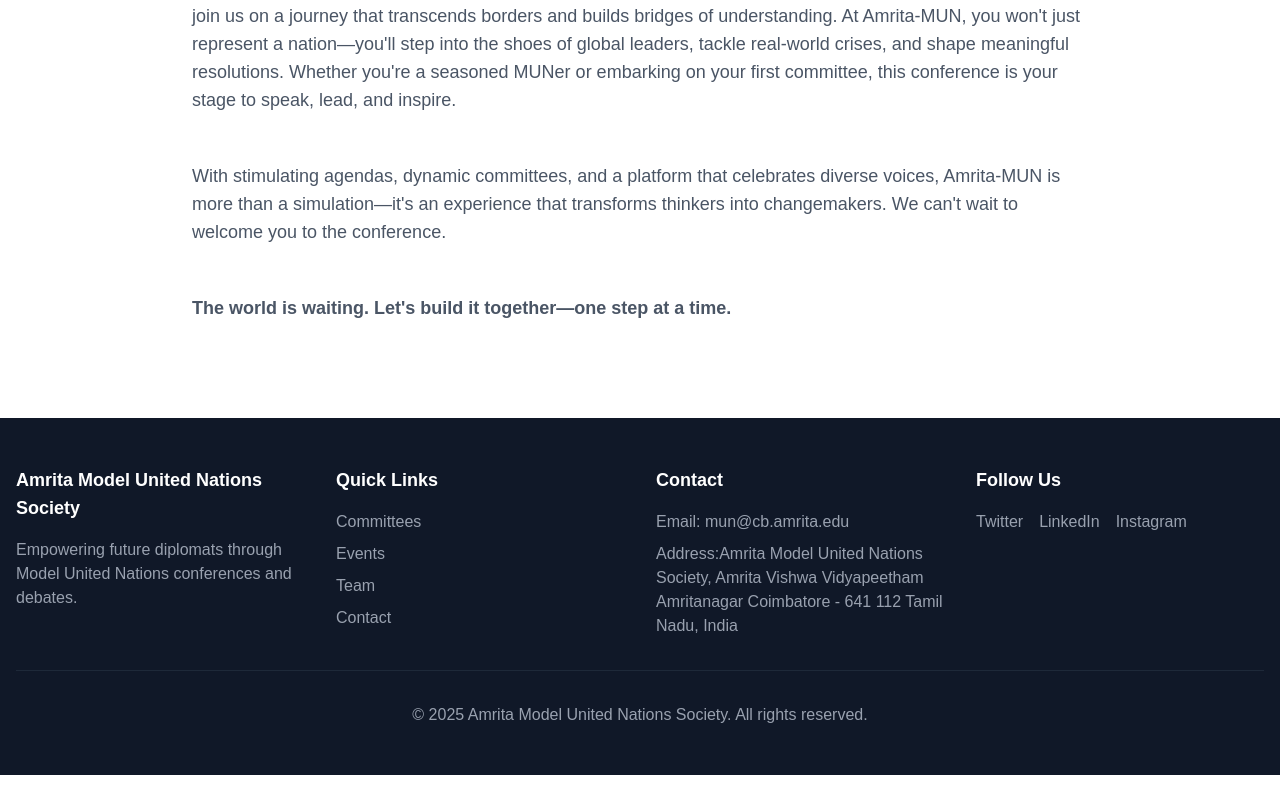
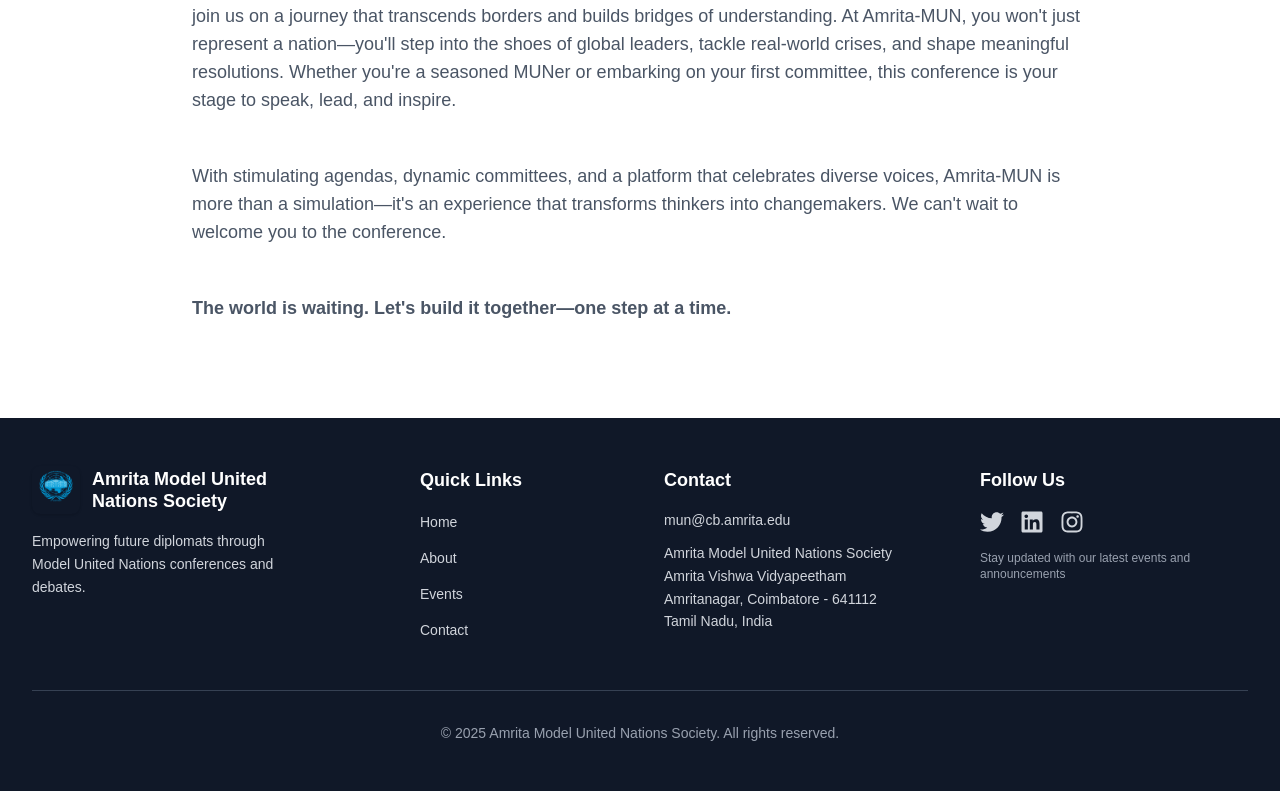
Before and after one commit to VasudevKishor/mun2025, a Next.js app: page / in a window 1280 px wide. Shown: the part 1142-1933 px from the top of the page. Built offline with nearby package versions, Linux system fonts and the light colour scheme.

Commit message:
Updated UI of footer component

```diff
--- a/components/footer.tsx
+++ b/components/footer.tsx
@@ -1,65 +1,100 @@
+import { FaTwitter, FaLinkedin, FaInstagram } from "react-icons/fa";
+import Image from "next/image";
+
 export function Footer() {
   return (
-    <footer className="bg-gray-900 text-white py-12">
-      <div className="container px-4">
-        <div className="grid grid-cols-1 md:grid-cols-4 gap-8">
-          <div>
-            <h3 className="text-lg font-bold mb-4">Amrita Model United Nations Society</h3>
-            <p className="text-gray-400">
+    <footer className="bg-gray-900 text-white py-12 font-inter">
+      <div className="container mx-auto px-6 lg:px-8">
+        <div className="grid grid-cols-1 md:grid-cols-2 lg:grid-cols-4 gap-8 lg:gap-12">
+
+          <div className="lg:col-span-1 space-y-4">
+            <div className="flex items-center space-x-3">
+              <Image
+                src="/images/AMRITA_MUN25.png"
+                alt="Amrita MUN Logo"
+                width={48}
+                height={48}
+                className="rounded-lg shadow-sm"
+              />
+              <h3 className="text-lg font-bold text-white leading-tight">
+                Amrita Model United Nations Society
+              </h3>
+            </div>
+            <p className="text-gray-300 text-sm leading-relaxed max-w-xs">
               Empowering future diplomats through Model United Nations conferences and debates.
             </p>
           </div>
-          <div>
-            <h3 className="text-lg font-bold mb-4">Quick Links</h3>
-            <ul className="space-y-2">
+
+          <div className="space-y-4 pl-18">
+            <h4 className="text-lg font-semibold text-white text-center lg:text-left">Quick Links</h4>
+            <div className="flex lg:justify-start">
+              <ul className="space-y-3 text-left">
                 <li>
-                <a href="/committee" className="text-gray-400 hover:text-white">
-                  Committees
+                  <a href="#" className="text-gray-300 hover:text-white transition-all duration-300 ease-in-out hover:translate-x-1 inline-block text-sm">
+                    Home
                   </a>
                 </li>
                 <li>
-                <a href="/events" className="text-gray-400 hover:text-white">
+                  <a href="#" className="text-gray-300 hover:text-white transition-all duration-300 ease-in-out hover:translate-x-1 inline-block text-sm">
+                    About
+                  </a>
+                </li>
+                <li>
+                  <a href="#" className="text-gray-300 hover:text-white transition-all duration-300 ease-in-out hover:translate-x-1 inline-block text-sm">
                     Events
                   </a>
                 </li>
                 <li>
-                <a href="/team" className="text-gray-400 hover:text-white">
-                  Team
-                </a>
-              </li>
-              <li>
-                <a href="/contact" className="text-gray-400 hover:text-white">
+                  <a href="#" className="text-gray-300 hover:text-white transition-all duration-300 ease-in-out hover:translate-x-1 inline-block text-sm">
                     Contact
                   </a>
                 </li>
               </ul>
             </div>
-          <div>
-            <h3 className="text-lg font-bold mb-4">Contact</h3>
-            <ul className="space-y-2 text-gray-400">
-              <li>Email: mun@cb.amrita.edu</li>
-              <li>Address:Amrita Model United Nations Society, Amrita Vishwa Vidyapeetham Amritanagar Coimbatore - 641 112 Tamil Nadu, India</li>
-            </ul>
           </div>
-          <div>
-            <h3 className="text-lg font-bold mb-4">Follow Us</h3>
+
+          <div className="space-y-4">
+            <h4 className="text-lg font-semibold text-white">Contact</h4>
+            <div className="space-y-3">
+              <a href="mailto:mun@cb.amrita.edu" className="text-gray-300 hover:text-white transition-colors duration-300 text-sm block">
+                mun@cb.amrita.edu
+              </a>
+              <address className="text-gray-300 text-sm not-italic leading-relaxed">
+                Amrita Model United Nations Society<br />
+                Amrita Vishwa Vidyapeetham<br />
+                Amritanagar, Coimbatore - 641112<br />
+                Tamil Nadu, India
+              </address>
+            </div>
+          </div>
+
+          <div className="space-y-4">
+            <h4 className="text-lg font-semibold text-white">Follow Us</h4>
             <div className="flex space-x-4">
-              <a href="#" className="text-gray-400 hover:text-white">
-                Twitter
+              <a href="#" aria-label="Twitter" className="text-gray-300 hover:text-blue-400 transition-all duration-300 hover:scale-110 transform">
+                <FaTwitter size={24} />
               </a>
-              <a href="#" className="text-gray-400 hover:text-white">
-                LinkedIn
+              <a href="#" aria-label="LinkedIn" className="text-gray-300 hover:text-blue-600 transition-all duration-300 hover:scale-110 transform">
+                <FaLinkedin size={24} />
               </a>
-              <a href="#" className="text-gray-400 hover:text-white">
-                Instagram
+              <a href="#" aria-label="Instagram" className="text-gray-300 hover:text-pink-700 transition-all duration-300 hover:scale-110 transform">
+                <FaInstagram size={24} />
               </a>
+            </div>
+            <p className="text-gray-400 text-xs mt-4">
+              Stay updated with our latest events and announcements
+            </p>
+          </div>
+        </div>
+
+        <div className="mt-12 pt-8 border-t border-gray-700">
+          <div className="text-center">
+            <p className="text-gray-400 text-sm">
+              &copy; {new Date().getFullYear()} Amrita Model United Nations Society. All rights reserved.
+            </p>
           </div>
         </div>
       </div>
-        <div className="border-t border-gray-800 mt-8 pt-8 text-center text-gray-400">
-          <p>&copy; {new Date().getFullYear()} Amrita Model United Nations Society. All rights reserved.</p>
-        </div>
-      </div>
     </footer>
-  )
+  );
 }
```
Lines whose indentation alone changed are shown as unchanged.
